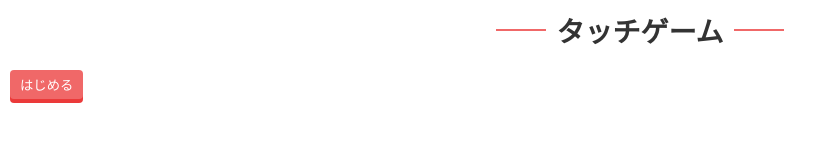
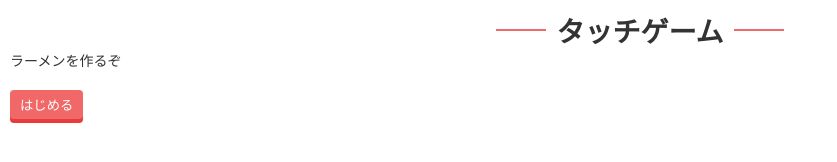
Before and after one commit to harutete/touch-game, a website built with webpack: page index.html in a window 1280 px wide. Shown: the whole page, without its empty margins (0-837 px from the left). Built offline with nearby package versions, Linux system fonts and the light colour scheme.

Commit message:
要素追加と型定義変更

```diff
--- a/index.html
+++ b/index.html
@@ -9,7 +9,10 @@
 <body>
   <div class="content-wrapper">
     <h1 class="hdg-01"><span class="hdg-01__inner">タッチゲーム</span></h1>
-    <button class="js-btn-start btn-start" type="button">はじめる</button>
+    <div class="js-content-before-screen content-before-screen">
+      <p>ラーメンを作るぞ</p>
+      <button class="js-btn-start btn-start" type="button">はじめる</button>
+    </div>
     <div class="js-content-playing-screen content-playing-screen">
       <div>
         <div class="content-score js-content-score"></div>
--- a/src/js/app.ts
+++ b/src/js/app.ts
@@ -4,11 +4,11 @@ import ingredientsData = require('../json/ingredients.json')
 import shuffleArray from './shuffle'
 
 class TouchGame {
-  private readonly _startBtn: any
-  private _selectedMenu: any | null
+  private readonly _startBtn: HTMLButtonElement
+  private _selectedMenu: { [key: string]: any } | null
 
   constructor() {
-    this._startBtn= document.querySelector('.js-btn-start')
+    this._startBtn = document.querySelector('.js-btn-start')
     this._selectedMenu = null
   }
   init() {
```
